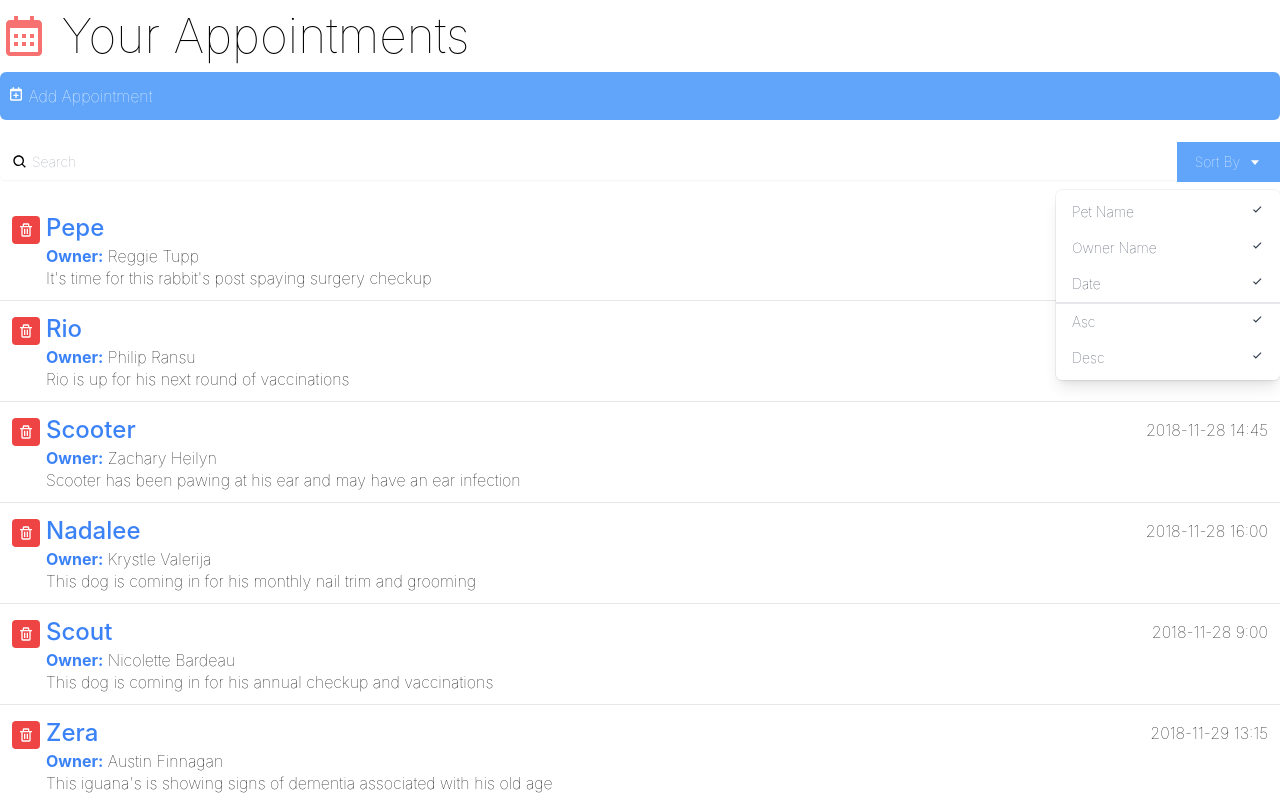
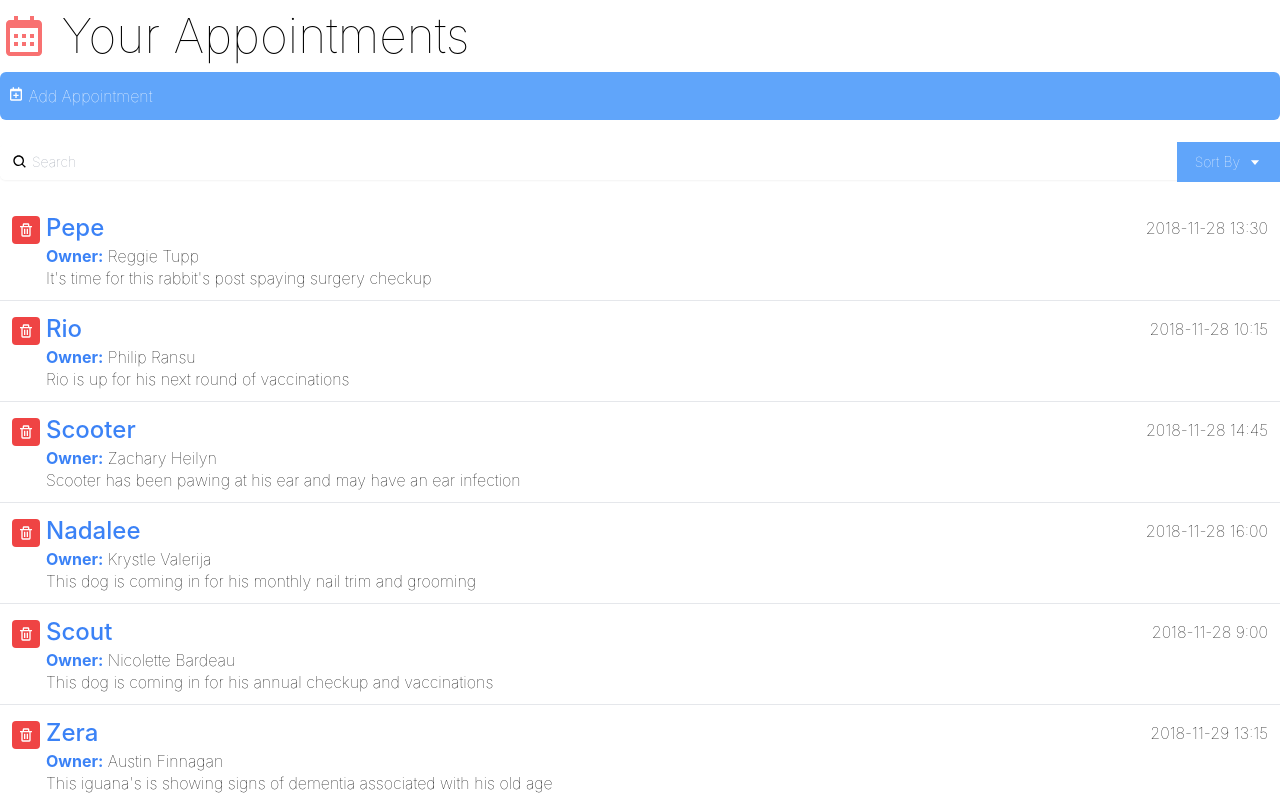
Before and after one commit to sevrinn/react-interface, a React (Create React App) app: page / in a window 1280 px wide. Shown: the top 800 px of the page. Built offline with nearby package versions, Linux system fonts and the light colour scheme.

Commit message:
passed state to toggle and hide components

```diff
--- a/src/components/Search.js
+++ b/src/components/Search.js
@@ -1,7 +1,11 @@
 import React from 'react'
 import { BiSearch, BiCaretDown, BiCheck } from 'react-icons/bi'
+import { useState } from 'react'
 
-const DropDown = () => {
+const DropDown = ({ toggle }) => {
+  if (!toggle) {
+    return null
+  }
   return (
     <div
       className='origin-top-right absolute right-0 mt-2 w-56
@@ -48,6 +52,7 @@
   )
 }
 const Search = () => {
+  let [toggleSort, setToggleSort] = useState(false)
   return (
     <div className='py-5'>
       <div className='mt-1 relative rounded-md shadow-sm'>
@@ -67,6 +72,9 @@
           <div>
             <button
               type='button'
+              onClick={() => {
+                setToggleSort(!toggleSort)
+              }}
               className='justify-center px-4 py-2 bg-blue-400 border-2 border-blue-400 text-sm text-white hover:bg-blue-700 focus:outline-none focus:ring-2 focus:ring-offset-2 flex items-center'
               id='options-menu'
               aria-haspopup='true'
@@ -74,7 +82,7 @@
             >
               Sort By <BiCaretDown className='ml-2' />
             </button>
-            <DropDown />
+            <DropDown toggle={toggleSort} />
           </div>
         </div>
       </div>
```
